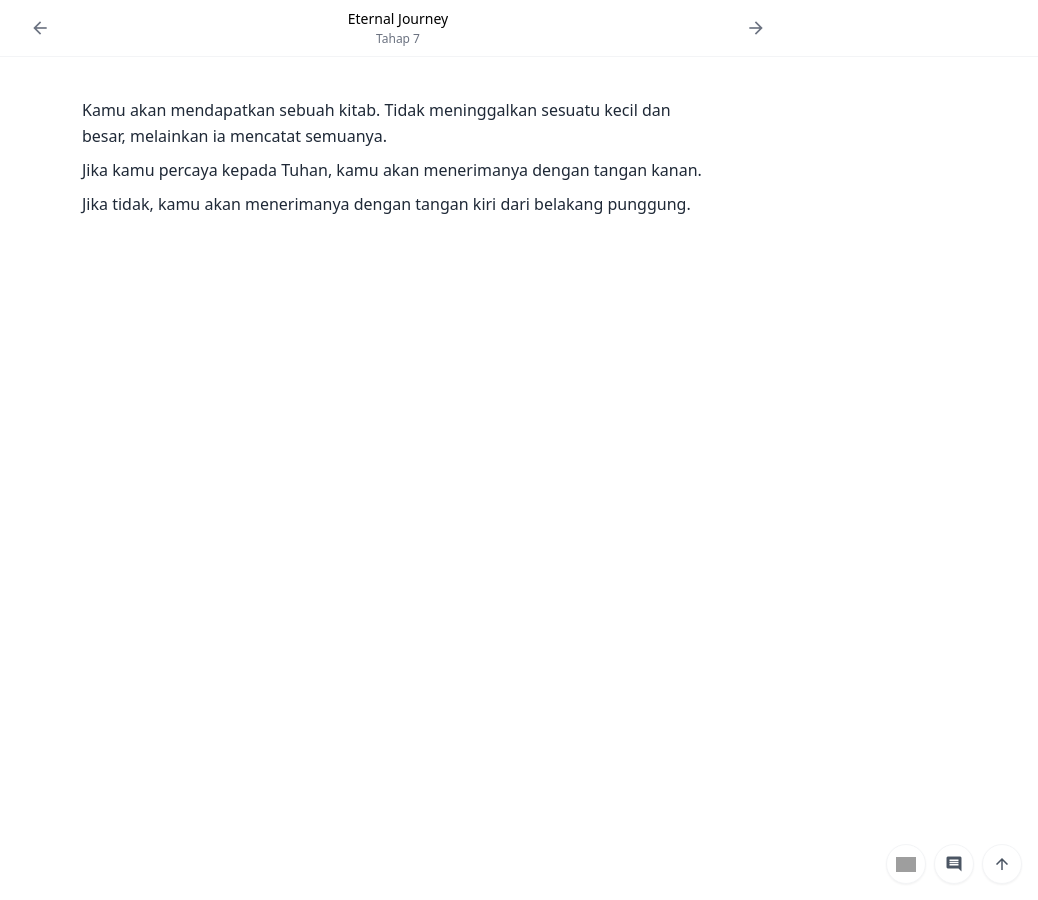
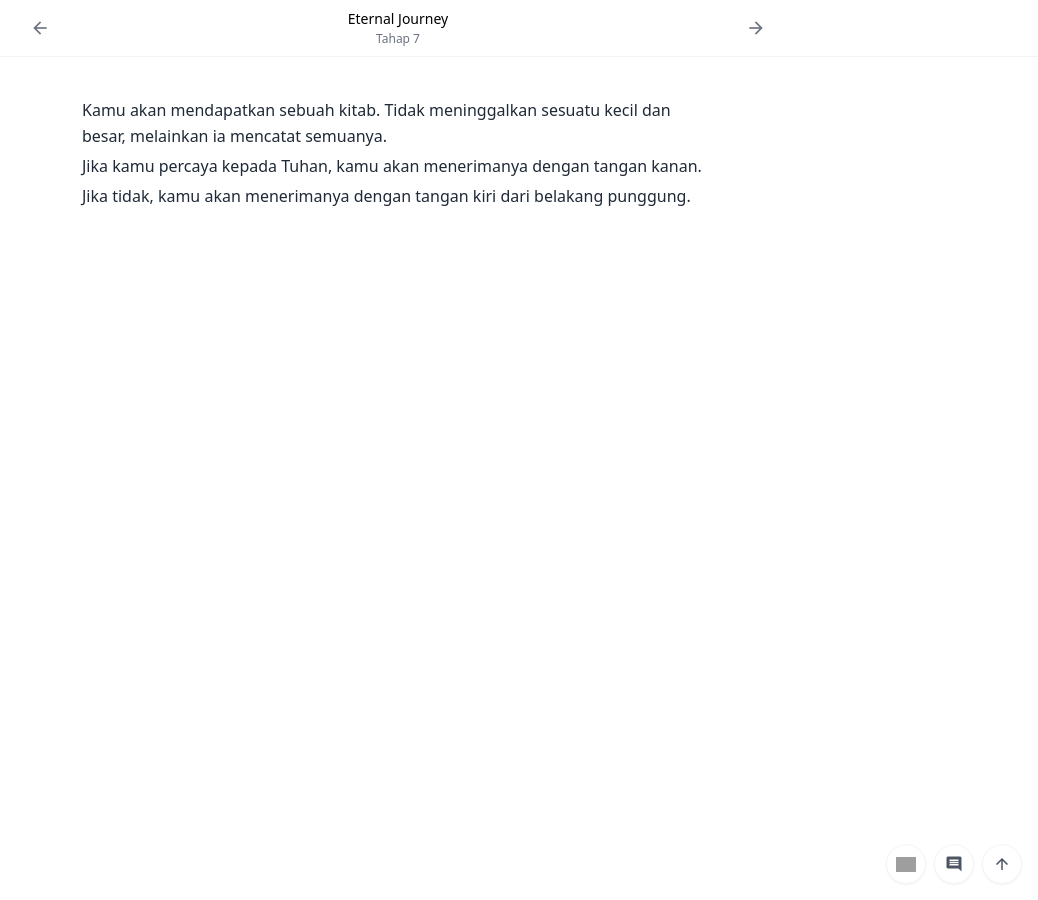
Before and after one commit to mnafisalmukhdi1/story, a Jekyll site: the page built from eternal-journey/07.md, in a window 1280 px wide. Shown: the whole page, without its empty margins (242-1280 px from the left). Built offline with Jekyll 4.4.1, drawn with Linux system fonts in a browser that asks for light colours; nearby versions of some CDN libraries; comment, search, counter and statistics services are not loaded; grey boxes are pictures that could not be loaded.

Commit message:
Adjust chapter layout spacing and refine paragraph rhythm
- _layouts/chapter.html: Reduce vertical spacing between content blocks by changing article class from space-y-2 to space-y-1
- assets/css/styles.css: Tighten inter-paragraph margin-top to 0.25rem for a more compact reading experience

```diff
--- a/_layouts/chapter.html
+++ b/_layouts/chapter.html
@@ -32,7 +32,7 @@ comments: true
   </div>
 </header>
 <main id="top">
-<article x-show="!open" class="chapter-content mx-auto max-w-2xl space-y-2 px-5 py-10 leading-relaxed text-gray-800 dark:text-slate-200">
+<article x-show="!open" class="chapter-content mx-auto max-w-2xl space-y-1 px-5 py-10 leading-relaxed text-gray-800 dark:text-slate-200">
     {{ content }}
 </article>
 <section x-show="open">
--- a/assets/css/styles.css
+++ b/assets/css/styles.css
@@ -29,7 +29,7 @@ body {
 .chapter-content p + *,
 .chapter-content blockquote + p,
 .chapter-content p + blockquote {
-    margin-top: 0.5rem;
+    margin-top: 0.25rem;
 }
 
 /* Scrollbar tipis & minimalis */
```
